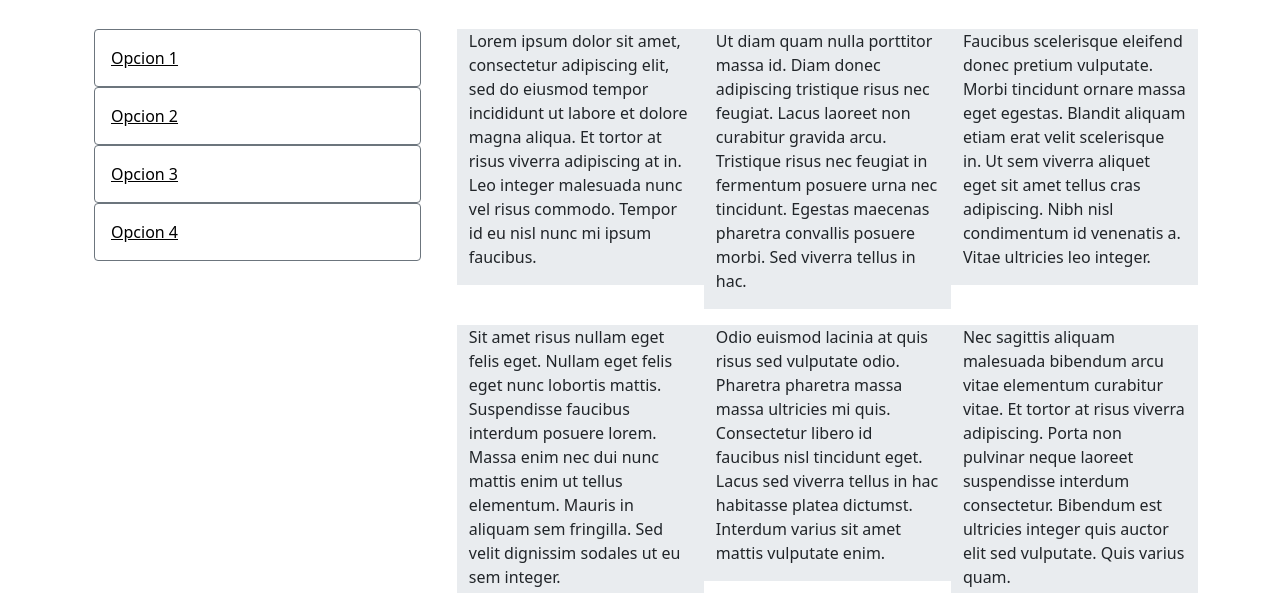
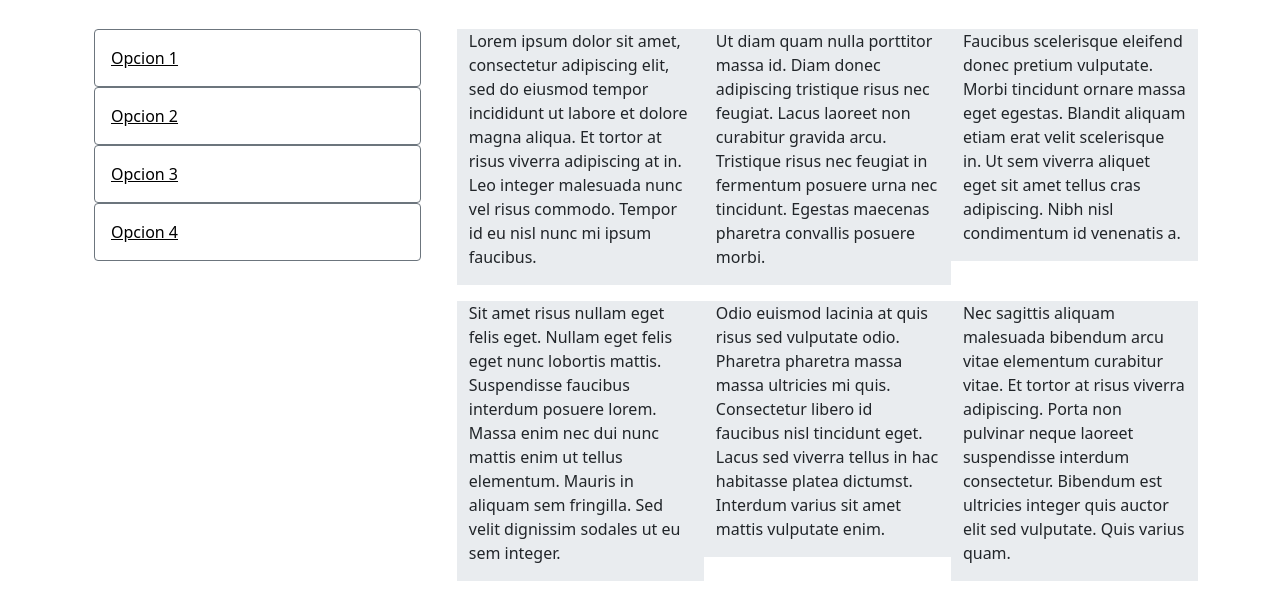
Before and after one commit to reynoso-dev/tarea-bootstrap, a plain HTML site: page index.html in a window 1280 px wide. Shown: the part 207-800 px from the top of the page. Drawn offline with nearby package versions, Linux system fonts and the light colour scheme.

Commit message:
Update index.html

```diff
--- a/index.html
+++ b/index.html
@@ -105,7 +105,7 @@
             Ut diam quam nulla porttitor massa id. Diam donec adipiscing tristique risus nec feugiat.
             Lacus laoreet non curabitur gravida arcu. Tristique risus nec feugiat
             in fermentum posuere urna nec tincidunt.
-            Egestas maecenas pharetra convallis posuere morbi. Sed viverra tellus in hac.
+            Egestas maecenas pharetra convallis posuere morbi.
           </p>
         </div>
         <div class="col-lg-4 bg-body-secondary mb-2 mt-2 h-25">
@@ -115,7 +115,6 @@
             Blandit aliquam etiam erat velit scelerisque in.
             Ut sem viverra aliquet eget sit amet tellus cras adipiscing.
             Nibh nisl condimentum id venenatis a.
-            Vitae ultricies leo integer.
           </p>
         </div>
         <div class="col-lg-4 bg-body-secondary mb-2 mt-2 h-25">
```
